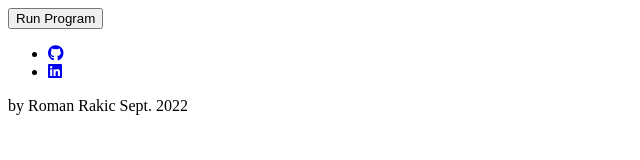
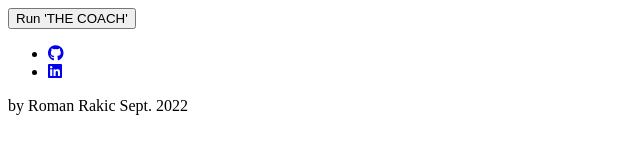
Before and after one commit to rockroman/PP3_The_Coach, a website: page views/index.html in a window 1280 px wide. Shown: the full height of the page, 0-640 px from the left. Drawn offline with Linux system fonts and the light colour scheme.

```diff
--- a/views/index.html
+++ b/views/index.html
@@ -1,5 +1,5 @@
 <body>
-    <button onclick="window.location.reload()">Run Program</button>
+    <button onclick="window.location.reload()">Run 'THE COACH'</button>
     <div id="terminal"></div>
     <footer>
         <ul class="social-icons">
```
